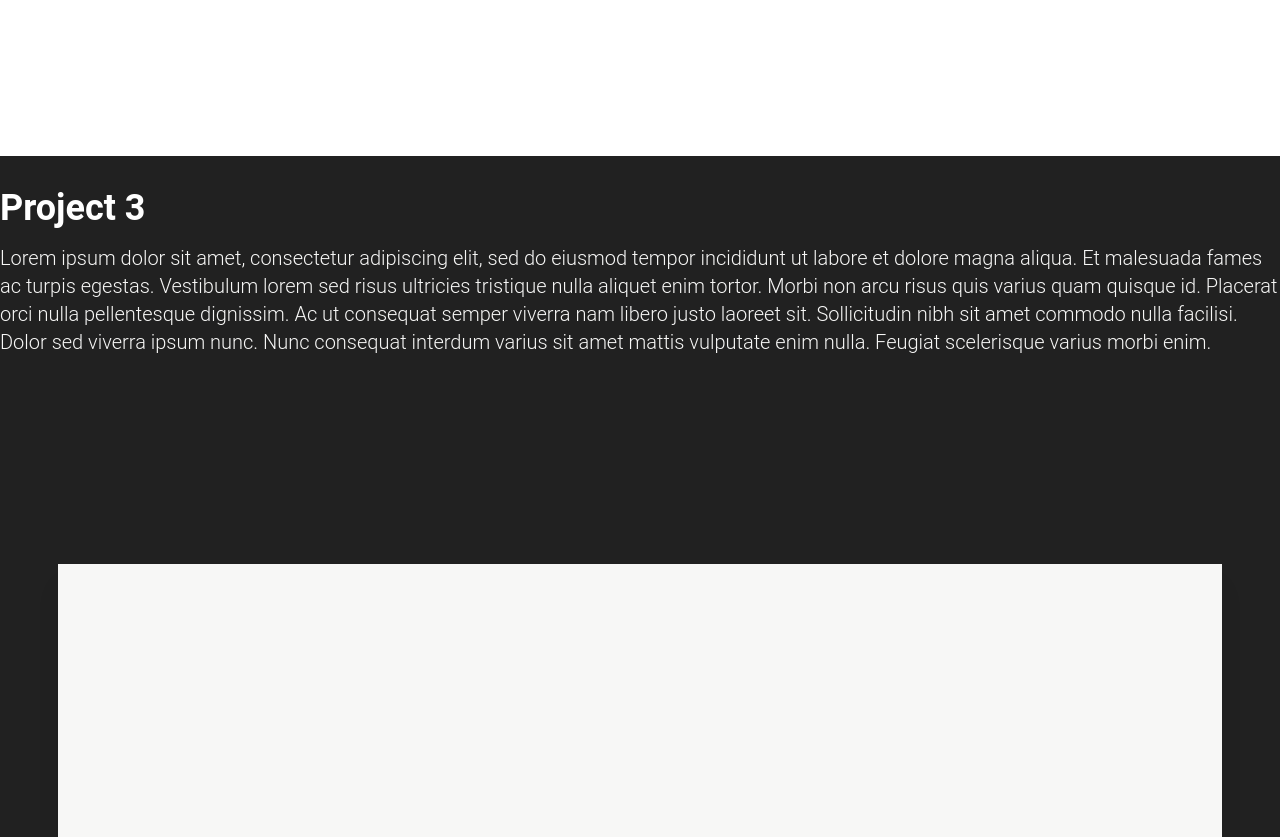
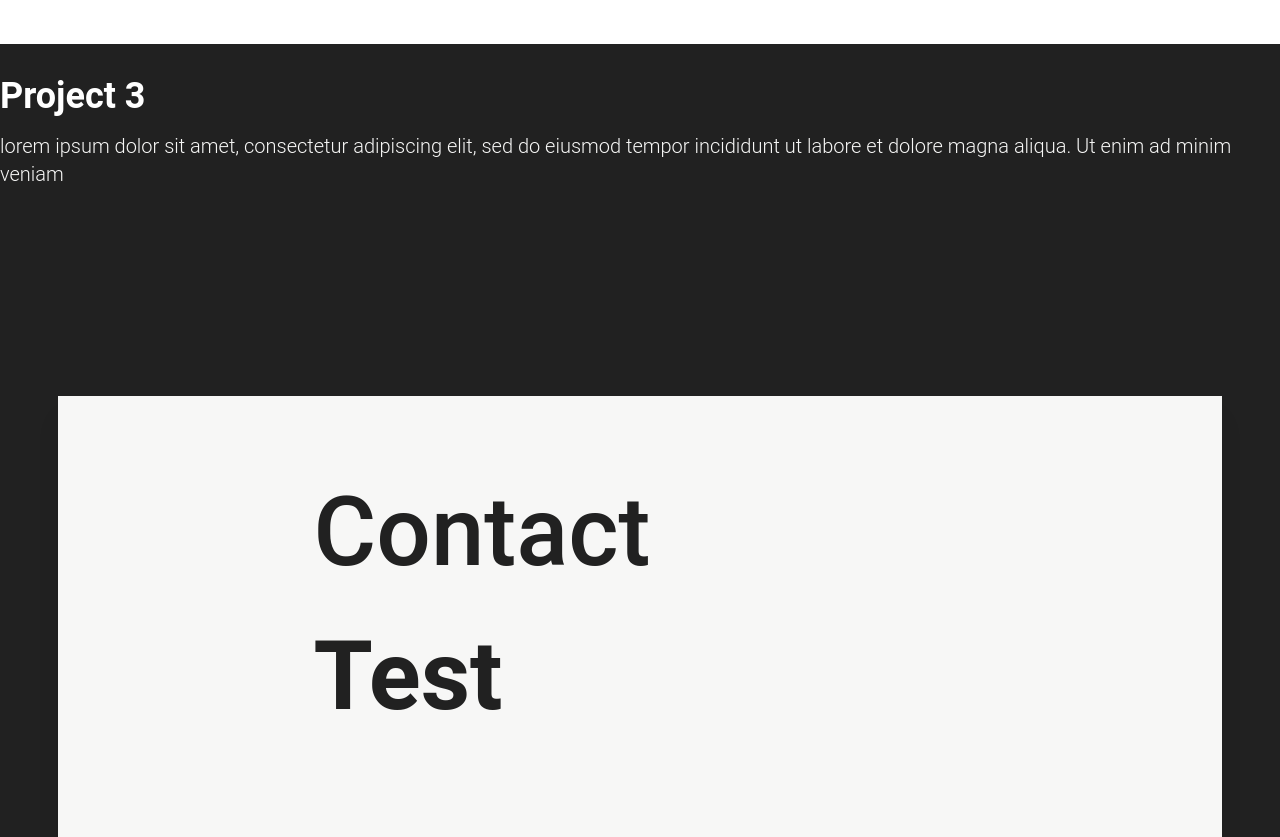
Before and after one commit to GlenCalica/vue-portfolio, a Vue app: page / in a window 1280 px wide. Shown: the part 4340-5177 px from the top of the page. Built offline with nearby package versions, Linux system fonts and the light colour scheme.

Commit message:
added base card functionailty
Made base cards reusable thanks to vue slots

```diff
--- a/src/components/UI/BaseCard.vue
+++ b/src/components/UI/BaseCard.vue
@@ -1,7 +1,27 @@
 <template>
-   <div class="card relative bg-custom-white shadow-xl z-20">
+   <div class="card relative bg-custom-white shadow-xl z-20 px-64 py-16 flex flex-col justify-between">
+      <div>
+         <h1 class="text-custom-gray font-medium">{{ title }}</h1>
+         <div class="text-custom-gray">
+            <slot>
+
+            </slot>
+         </div>
+      </div>
+      <footer-info></footer-info>
    </div>
 </template>
+
+<script>
+import FooterInfo from '../templates/FooterInfo.vue';
+
+export default {
+   props: ['title'],
+   components: {
+      FooterInfo
+   }
+}
+</script>
 
 <style scoped>
 .card {
--- a/src/components/layouts/TheFooter.vue
+++ b/src/components/layouts/TheFooter.vue
@@ -1,5 +1,9 @@
 <template>
    <section class="min-h-screen py-24">
-      <base-card></base-card>
+      <base-card
+         title="Contact"
+      >
+         <h1>Test</h1>
+      </base-card>
    </section>
 </template>
--- a/src/components/layouts/TheProjects.vue
+++ b/src/components/layouts/TheProjects.vue
@@ -8,7 +8,7 @@
             :index="index"
             :name="project.name"
             :image="project.image"
-            :description="project.description"
+            :summary="project.summary"
          ></project-item>
       </ul>
    </section>
@@ -28,19 +28,25 @@ export default {
                key: '1',
                name: 'Project 1',
                image: 'test1.png',
-               description: 'Lorem ipsum dolor sit amet, consectetur adipiscing elit, sed do eiusmod tempor incididunt ut labore et dolore magna aliqua. Et malesuada fames ac turpis egestas. Vestibulum lorem sed risus ultricies tristique nulla aliquet enim tortor. Morbi non arcu risus quis varius quam quisque id. Placerat orci nulla pellentesque dignissim. Ac ut consequat semper viverra nam libero justo laoreet sit. Sollicitudin nibh sit amet commodo nulla facilisi. Dolor sed viverra ipsum nunc. Nunc consequat interdum varius sit amet mattis vulputate enim nulla. Feugiat scelerisque varius morbi enim.'
+               summary: 'lorem ipsum dolor sit amet, consectetur adipiscing elit, sed do eiusmod tempor incididunt ut labore et dolore magna aliqua. Ut enim ad minim veniam',
+               description: 'Lorem ipsum dolor sit amet, consectetur adipiscing elit, sed do eiusmod tempor incididunt ut labore et dolore magna aliqua. Et malesuada fames ac turpis egestas. Vestibulum lorem sed risus ultricies tristique nulla aliquet enim tortor. Morbi non arcu risus quis varius quam quisque id. Placerat orci nulla pellentesque dignissim. Ac ut consequat semper viverra nam libero justo laoreet sit. Sollicitudin nibh sit amet commodo nulla facilisi. Dolor sed viverra ipsum nunc. Nunc consequat interdum varius sit amet mattis vulputate enim nulla. Feugiat scelerisque varius morbi enim.',
+               tools: ['html, css, vuejs, tailwindcss']
             },
             {
                key: '2',
                name: 'Project 2',
                image: 'test2.png',
-               description: 'Lorem ipsum dolor sit amet, consectetur adipiscing elit, sed do eiusmod tempor incididunt ut labore et dolore magna aliqua. Et malesuada fames ac turpis egestas. Vestibulum lorem sed risus ultricies tristique nulla aliquet enim tortor. Morbi non arcu risus quis varius quam quisque id. Placerat orci nulla pellentesque dignissim. Ac ut consequat semper viverra nam libero justo laoreet sit. Sollicitudin nibh sit amet commodo nulla facilisi. Dolor sed viverra ipsum nunc. Nunc consequat interdum varius sit amet mattis vulputate enim nulla. Feugiat scelerisque varius morbi enim.'
+               summary: 'lorem ipsum dolor sit amet, consectetur adipiscing elit, sed do eiusmod tempor incididunt ut labore et dolore magna aliqua. Ut enim ad minim veniam',
+               description: 'Lorem ipsum dolor sit amet, consectetur adipiscing elit, sed do eiusmod tempor incididunt ut labore et dolore magna aliqua. Et malesuada fames ac turpis egestas. Vestibulum lorem sed risus ultricies tristique nulla aliquet enim tortor. Morbi non arcu risus quis varius quam quisque id. Placerat orci nulla pellentesque dignissim. Ac ut consequat semper viverra nam libero justo laoreet sit. Sollicitudin nibh sit amet commodo nulla facilisi. Dolor sed viverra ipsum nunc. Nunc consequat interdum varius sit amet mattis vulputate enim nulla. Feugiat scelerisque varius morbi enim.',
+               tools: ['html, css, vuejs, tailwindcss']
             },
             {
                key: '3',
                name: 'Project 3',
                image: 'test3.png',
-               description: 'Lorem ipsum dolor sit amet, consectetur adipiscing elit, sed do eiusmod tempor incididunt ut labore et dolore magna aliqua. Et malesuada fames ac turpis egestas. Vestibulum lorem sed risus ultricies tristique nulla aliquet enim tortor. Morbi non arcu risus quis varius quam quisque id. Placerat orci nulla pellentesque dignissim. Ac ut consequat semper viverra nam libero justo laoreet sit. Sollicitudin nibh sit amet commodo nulla facilisi. Dolor sed viverra ipsum nunc. Nunc consequat interdum varius sit amet mattis vulputate enim nulla. Feugiat scelerisque varius morbi enim.'
+               summary: 'lorem ipsum dolor sit amet, consectetur adipiscing elit, sed do eiusmod tempor incididunt ut labore et dolore magna aliqua. Ut enim ad minim veniam',
+               description: 'Lorem ipsum dolor sit amet, consectetur adipiscing elit, sed do eiusmod tempor incididunt ut labore et dolore magna aliqua. Et malesuada fames ac turpis egestas. Vestibulum lorem sed risus ultricies tristique nulla aliquet enim tortor. Morbi non arcu risus quis varius quam quisque id. Placerat orci nulla pellentesque dignissim. Ac ut consequat semper viverra nam libero justo laoreet sit. Sollicitudin nibh sit amet commodo nulla facilisi. Dolor sed viverra ipsum nunc. Nunc consequat interdum varius sit amet mattis vulputate enim nulla. Feugiat scelerisque varius morbi enim.',
+               tools: ['html, css, vuejs, tailwindcss']
             }
          ]
       }
--- /dev/null
+++ b/src/components/templates/FooterInfo.vue
@@ -0,0 +1,10 @@
+<template>
+   <div class="flex justify-between">
+      <p class="text-custom-gray text-xl font-medium">© 2021 Glen Calica</p>
+      <div class="flex">
+         <p class="text-custom-gray text-xl font-medium">Privacy</p>
+         <img class="mx-12" :src="require('../../assets/icons/linkedin.svg')" alt="LinkedIn Icon">
+         <img :src="require('../../assets/icons/github.svg')" alt="Github Icon">
+      </div>
+   </div>
+</template>
--- a/src/components/templates/ProjectItem.vue
+++ b/src/components/templates/ProjectItem.vue
@@ -6,12 +6,12 @@
       </div>
 
       <h2 class="text-white text-4xl my-4">{{ name }}</h2>
-      <p class="text-xl my-4">{{ description }}</p>
+      <p class="text-xl my-4">{{ summary }}</p>
    </li>
 </template>
 
 <script>
 export default {
-   props: ['index', 'name', 'image', 'description']
+   props: ['index', 'name', 'image', 'summary']
 }
 </script>
```
Also changed, not shown: TODO.txt, src/assets/icons/github.svg (added), src/assets/icons/linkedin.svg (added).
